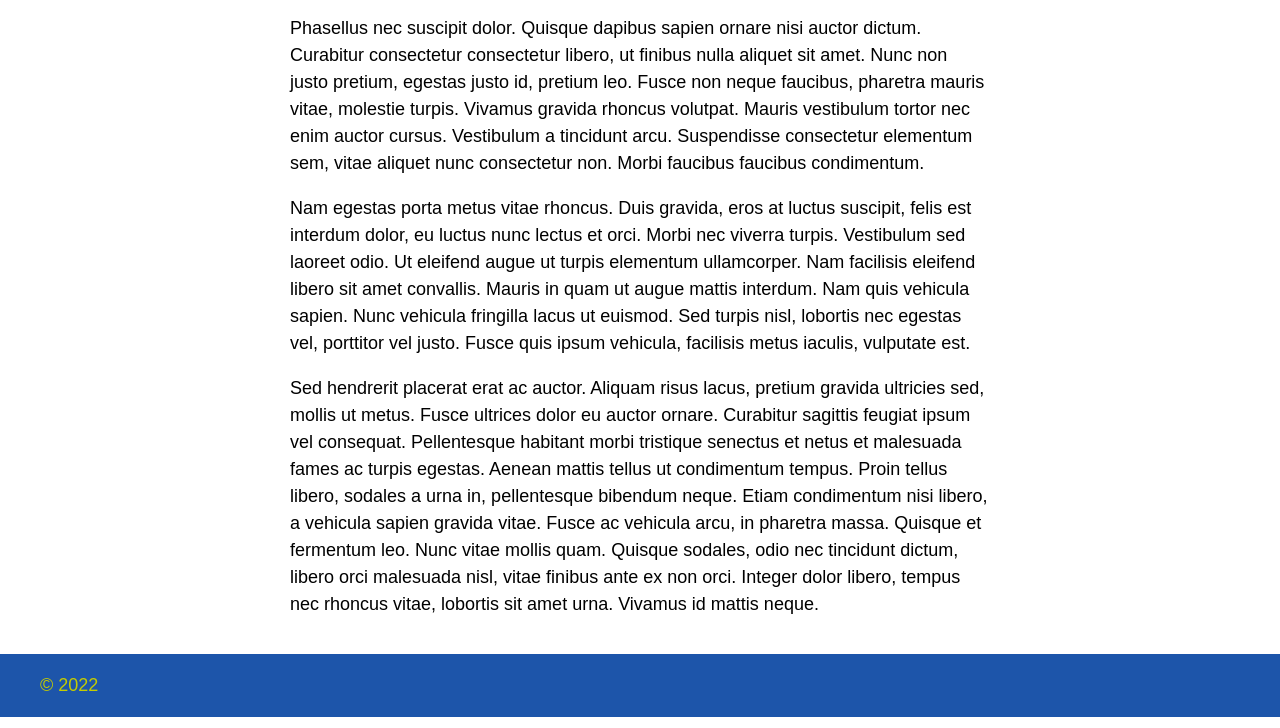
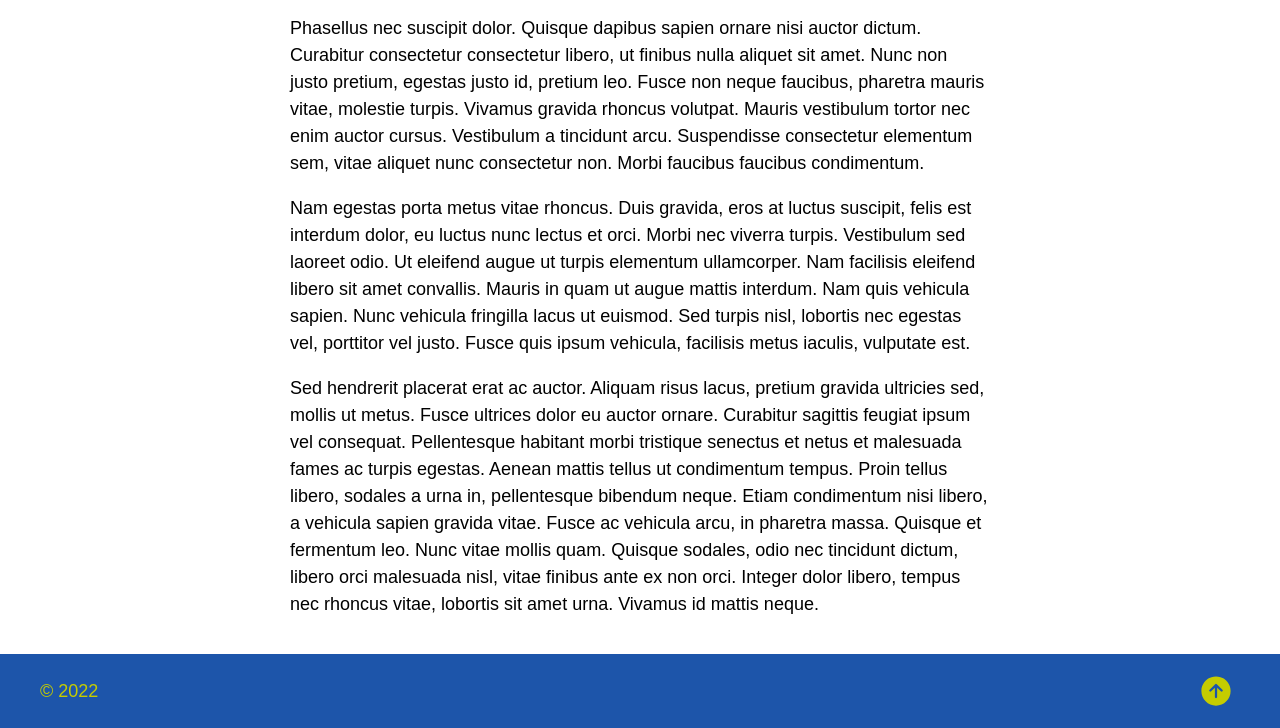
Before and after one commit to paulrobertpine/songbook-2022, a Gatsby site: page / in a window 1280 px wide. Shown: the part 2625-3353 px from the top of the page. Built offline with nearby package versions, Linux system fonts and the light colour scheme; Gatsby itself is replaced by a stand-in of ours; a web font is replaced by a local one.

Commit message:
add Footer

```diff
--- /dev/null
+++ b/src/components/footer.js
@@ -0,0 +1,20 @@
+import React from "react"
+import * as Scroll from "react-scroll"
+import { IoArrowUpCircle } from "react-icons/io5"
+
+let scroll = Scroll.animateScroll
+
+export default function Footer() {
+  return (
+    <footer id="site-footer">
+      <section className="container">
+        © {new Date().getFullYear()}
+        <nav className="scroll-control">
+          <button onClick={() => scroll.scrollToTop()}>
+            <IoArrowUpCircle />
+          </button>
+        </nav>
+      </section>
+    </footer>
+  )
+}
--- a/src/components/layout.js
+++ b/src/components/layout.js
@@ -1,5 +1,6 @@
 import React from "react"
 import Header from "./header"
+import Footer from "./footer"
 import "../sass/styles.scss"
 
 export default function Layout({ children }) {
@@ -7,9 +8,7 @@ export default function Layout({ children }) {
     <>
       <Header />
       <main id="site-main">{children}</main>
-      <footer id="site-footer">
-        <section className="container">© {new Date().getFullYear()}</section>
-      </footer>
+      <Footer />
     </>
   )
 }
```
